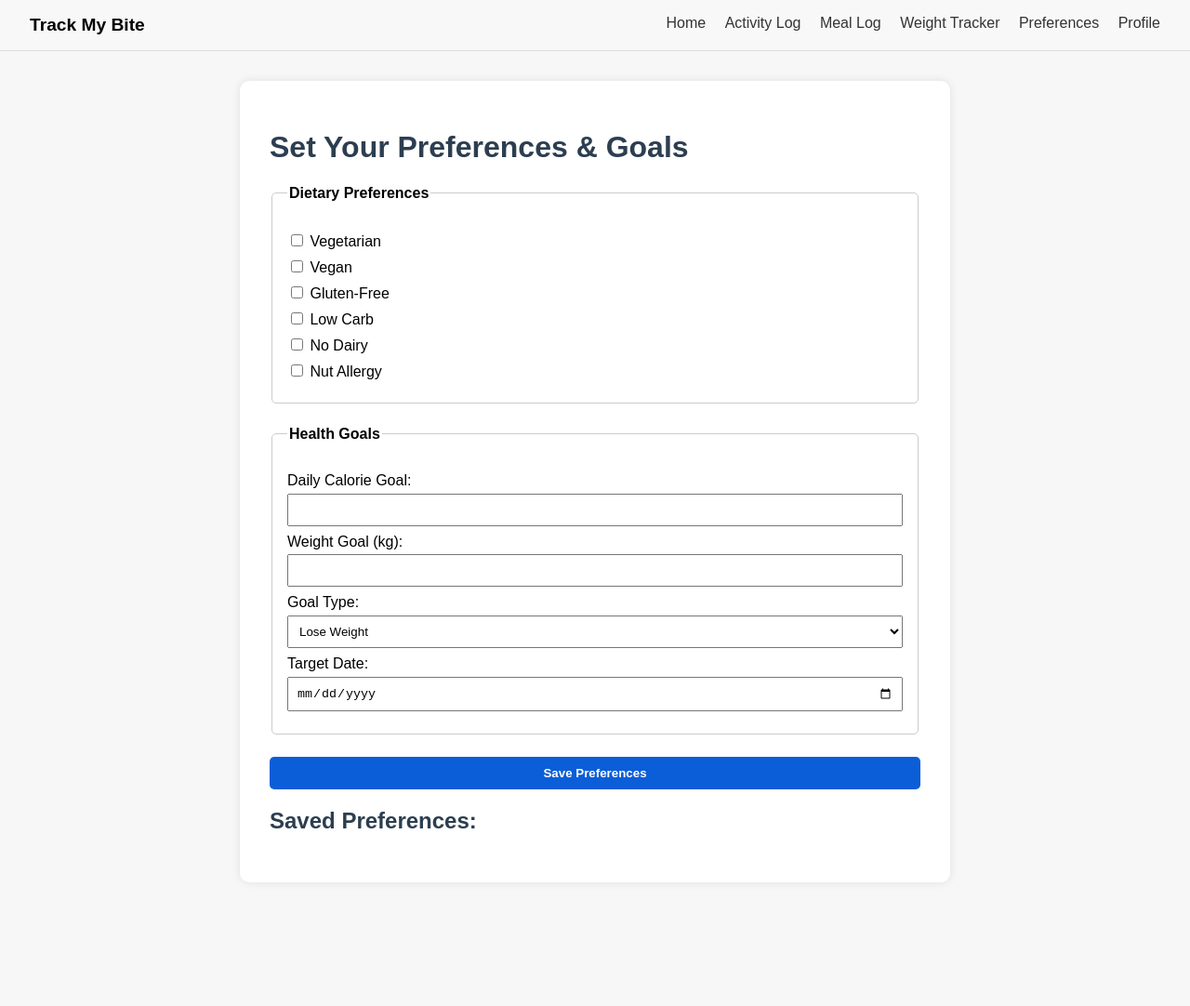
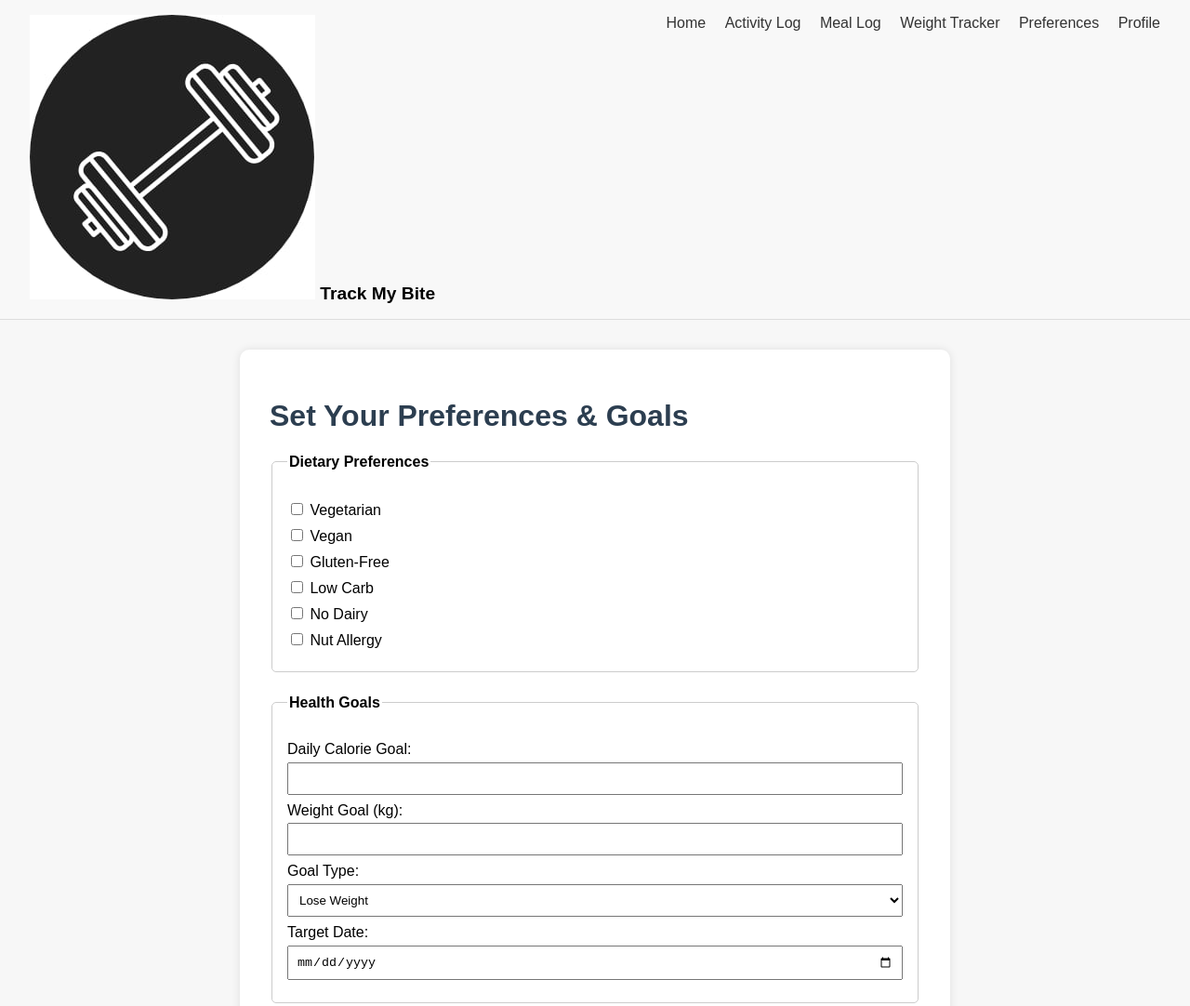
Before and after one commit to gitme05/TrackMyBite, a plain HTML site: page front-end/views/Preferences.html in a window 1280 px wide. Shown: the top 1082 px of the page at 93% size. Before the commit the page ends 981 px from the top, so only its background shows below. Drawn offline with Linux system fonts and the light colour scheme.

Commit message:
Added the Logo in the top left corner

```diff
--- a/front-end/views/Preferences.html
+++ b/front-end/views/Preferences.html
@@ -8,7 +8,10 @@
 </head>
 <body>
   <header class="navbar">
-    <div class="logo">Track My Bite</div>
+    <div class="logo">
+    <img src="/front-end/assets/Logo.png" alt="Logo" class="logo-img">
+    <span>Track My Bite</span>
+    </div>
     <nav>
         <a href="/front-end/views/main.html">Home</a>
         <a href="/front-end/views/ActivityLog.html">Activity Log</a>
```
